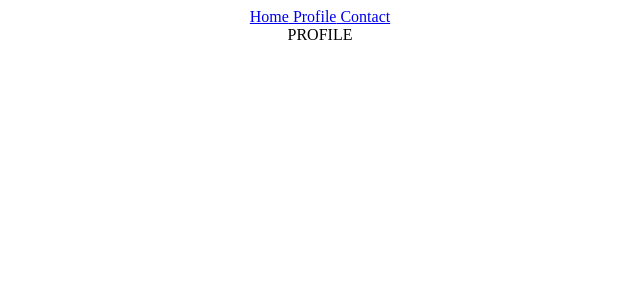
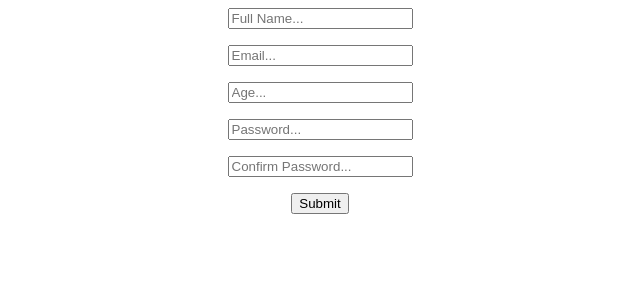
Before and after one commit to ekantchandrakar/React-Crashcourse, a React (Create React App) app: page /profile in a window 1280 px wide. Shown: the top 300 px of the page, without its empty margins (320-960 px from the left). Built offline with nearby package versions, Linux system fonts and the light colour scheme.

Commit message:
react hook form & yup

```diff
--- a/package.json
+++ b/package.json
@@ -3,6 +3,7 @@
   "version": "0.1.0",
   "private": true,
   "dependencies": {
+    "@hookform/resolvers": "^3.1.1",
     "@tanstack/react-query": "^4.29.14",
     "@testing-library/jest-dom": "^5.16.5",
     "@testing-library/react": "^13.4.0",
@@ -10,9 +11,11 @@
     "axios": "^1.4.0",
     "react": "^18.2.0",
     "react-dom": "^18.2.0",
+    "react-hook-form": "^7.44.3",
     "react-router-dom": "^6.13.0",
     "react-scripts": "5.0.1",
-    "web-vitals": "^2.1.4"
+    "web-vitals": "^2.1.4",
+    "yup": "^1.2.0"
   },
   "scripts": {
     "start": "react-scripts start",
--- a/src/App.js
+++ b/src/App.js
@@ -1,33 +1,10 @@
-import { BrowserRouter as Router, Routes, Route } from "react-router-dom";
 import "./App.css";
-import Home from "./pages/Home";
-import Profile from "./pages/Profile";
-import Contact from "./pages/Contact";
-import Navbar from "./Navbar";
-import { QueryClient, QueryClientProvider } from "@tanstack/react-query";
+import Form from "./components/Form";
 
 function App() {
-	const client = new QueryClient({
-		defaultOptions: {
-			queries: {
-				refetchOnWindowFocus: false,
-			},
-		},
-	});
-
 	return (
 		<div className="App">
-			<QueryClientProvider client={client}>
-				<Router>
-					<Navbar />
-					<Routes>
-						<Route path="/" element={<Home />} />
-						<Route path="/profile" element={<Profile />} />
-						<Route path="/contact" element={<Contact />} />
-						<Route path="*" element={<h1>404 Page Not Found</h1>} />
-					</Routes>
-				</Router>
-			</QueryClientProvider>
+			<Form />
 		</div>
 	);
 }
--- /dev/null
+++ b/src/components/Form.js
@@ -0,0 +1,55 @@
+import React from "react";
+import { useForm } from "react-hook-form";
+import { yupResolver } from "@hookform/resolvers/yup";
+import * as yup from "yup";
+
+const Form = () => {
+	const schema = yup.object().shape({
+		fullName: yup.string().required("Your Full Name is Required!"),
+		email: yup.string().email().required(),
+		age: yup.number().positive().integer().min(12).required(),
+		password: yup.string().min(4).max(20).required(),
+		confirmPassword: yup
+			.string()
+			.oneOf([yup.ref("password"), null], "Your password don't match")
+			.required(),
+	});
+
+	const {
+		register,
+		handleSubmit,
+		formState: { errors },
+	} = useForm({
+		resolver: yupResolver(schema),
+	});
+
+	const onSubmit = (data) => {
+		console.log(data);
+	};
+
+	return (
+		<form onSubmit={handleSubmit(onSubmit)}>
+			<input type="text" placeholder="Full Name..." {...register("fullName")} />
+			<p>{errors.fullName?.message}</p>
+			<input type="text" placeholder="Email..." {...register("email")} />
+			<p>{errors.email?.message}</p>
+			<input type="number" placeholder="Age..." {...register("age")} />
+			<p>{errors.age?.message}</p>
+			<input
+				type="password"
+				placeholder="Password..."
+				{...register("password")}
+			/>
+			<p>{errors.password?.message}</p>
+			<input
+				type="password"
+				placeholder="Confirm Password..."
+				{...register("confirmPassword")}
+			/>
+			<p>{errors.confirmPassword?.message}</p>
+			<input type="submit" />
+		</form>
+	);
+};
+
+export default Form;
```
Also changed, not shown: 1 other file (tests, documents, lock files or other folders).
